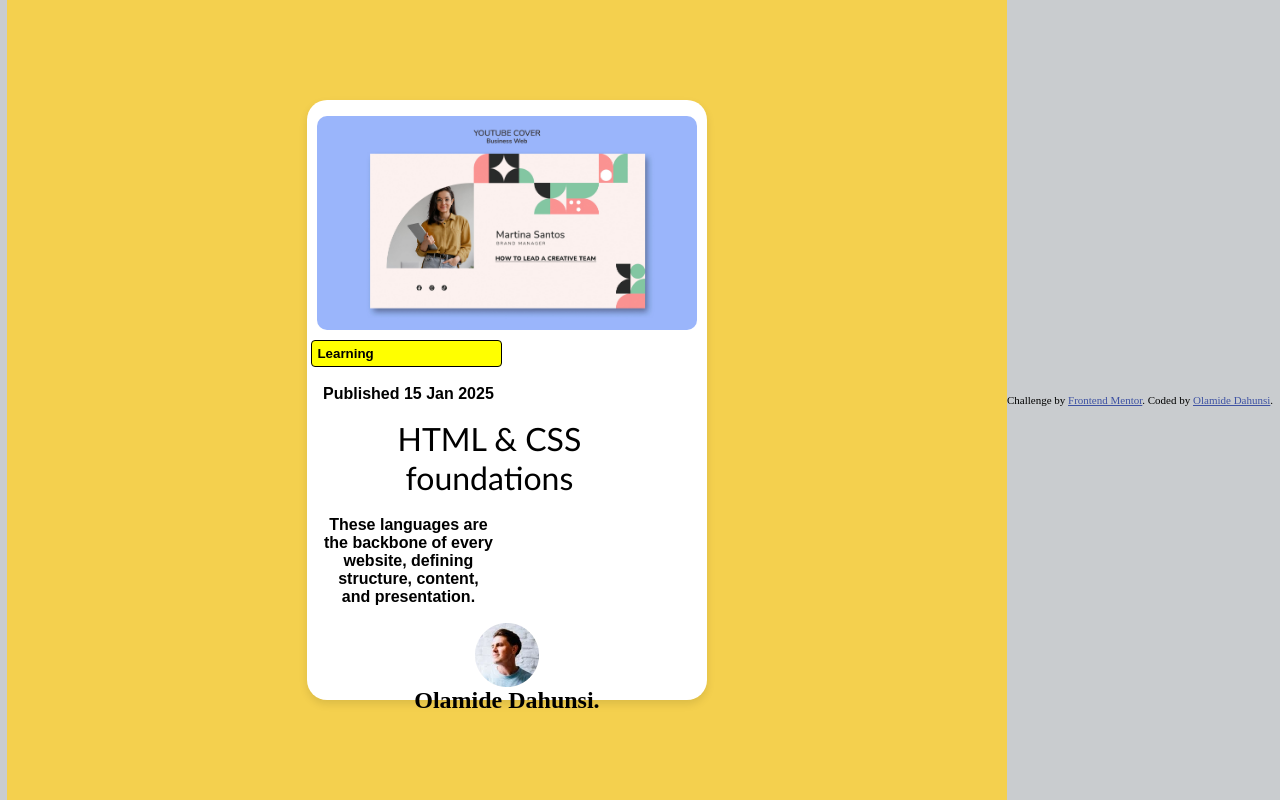
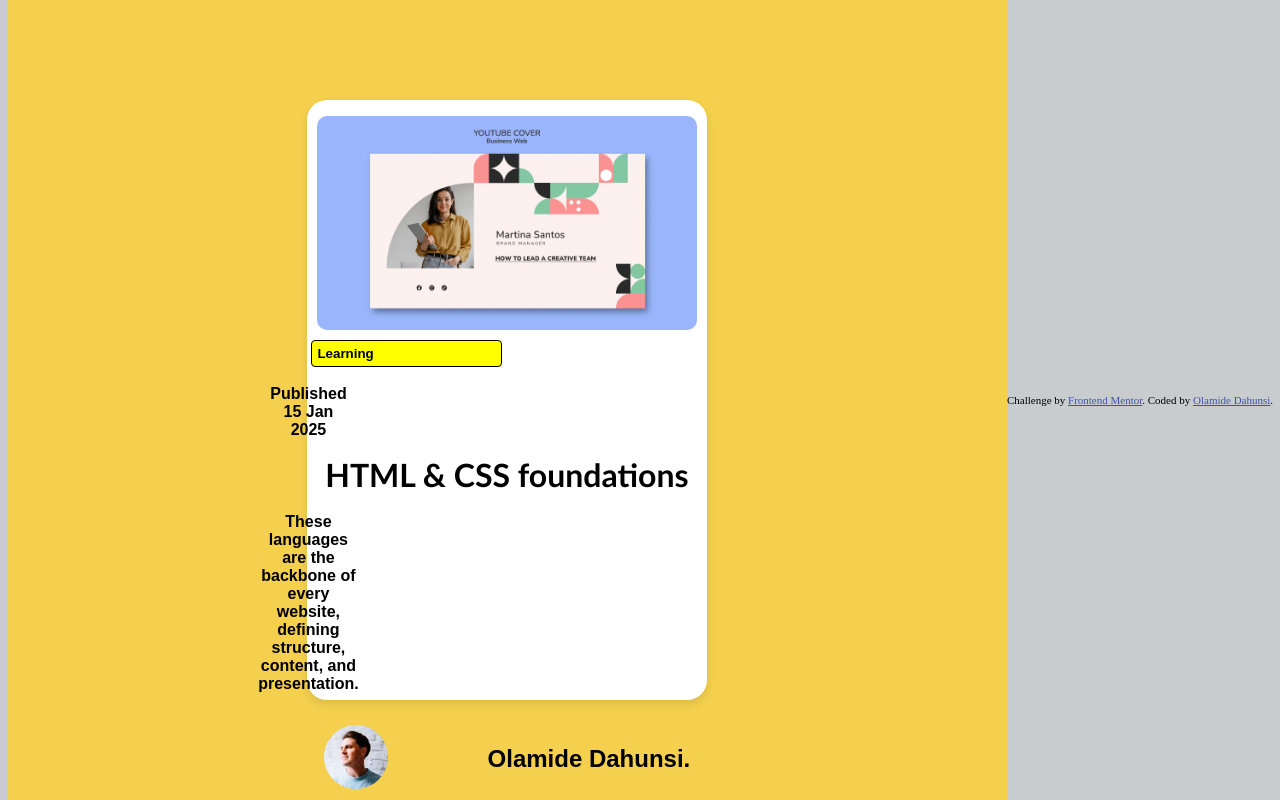
Before and after one commit to Meeday147/BLOG-CARD2, a plain HTML site: page index.html in a window 1280 px wide. Drawn offline with Linux system fonts and the light colour scheme; files whose address does not match are found by name.

Commit message:
Initial commit

```diff
--- a/blog.css
+++ b/blog.css
@@ -60,25 +60,45 @@ input[type=text] {
 
 h1 {
     font-family:'Gill Sans', 'Gill Sans MT', Calibri, 'Trebuchet MS', sans-serif;
-    font-weight: 300;
-    align-items:end;
-    margin-right: 35px;
+    font-weight:70px;
 }
 
-p {
+#intro {
     font-family: 'Outfit', sans-serif;
     font-weight: 700;
     padding-bottom: 16px;
     margin-top: 5%;
-    margin-right: 197px;
+    margin-right: 397px;
 }
 
-p2 {
+.highlight {
     font-family: 'Outfit', sans-serif;
-    font-weight: 300;
+    font-weight: 700;
     padding-bottom: 16px;
+    margin-top: 5%;
+    margin-right: 397px;
+}
+
+h2 {
+    font-family: 'Outfit', sans-serif;
+    padding-bottom: 16px;
+    margin-top: 10%;
     text-align: left;
-    margin-top: 5%;
+}
+
+#Meeday {
+    display: flex;
+    align-items: end;
+    justify-items: left;
+    justify-content: left;
+}
+
+#Meeday img {
+    margin-right: 100px;
+    max-width: 100%;
+    height: auto;
+    justify-content: left;
+    justify-items: left;
 }
 
 .attribution { font-size: 11px; text-align: center; }
--- a/index.html
+++ b/index.html
@@ -13,10 +13,13 @@
             <div class="container-box1">
                 <img src="./assets/images/card .jpg" alt="card" width="380" height="380"></img>
                 <input type="text" id="name" placeholder="Learning">
-                <p>Published 15 Jan 2025</p>
+                <p id="intro">Published 15 Jan 2025</p>
                 <h1>HTML & CSS foundations</h1>
-                <p>These languages are the backbone of every website, defining structure, content, and presentation.</p>
-                <img src="./assets/images/image-avatar.webp" alt="image-avatar" > <h2> Olamide Dahunsi.</h2>
+                <p class="highlight">These languages are the backbone of every website, defining structure, content, and presentation.</p>
+                <div id="Meeday">
+                    <img src="./assets/images/image-avatar.webp" alt="image-avatar" >
+                    <h2> Olamide Dahunsi.</h2>
+                </div>
             </div>
         </div>
         <div class="attribution">
```
